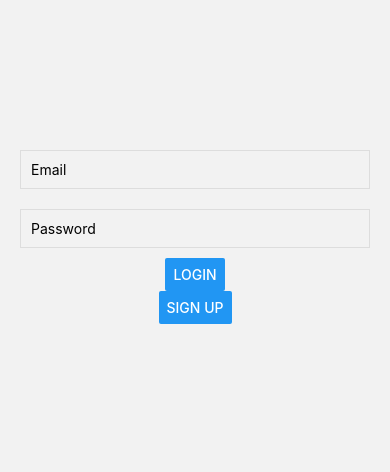
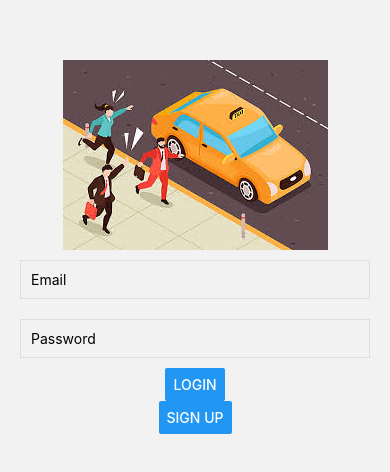
Before and after one commit to muza97/React-Native-Drawler, a React Native app: screen /Login in a window 390 px wide. Shown: the part 190-662 px from the top of the page. Built offline with nearby package versions, Linux system fonts and the light colour scheme.

Commit message:
Image added

```diff
--- a/screens/LoginPage.js
+++ b/screens/LoginPage.js
@@ -1,5 +1,5 @@
 import React, { useState, useContext } from 'react';
-import { View, TextInput, Button, StyleSheet } from 'react-native';
+import { View, TextInput, Button, StyleSheet, Image} from 'react-native';
 import AsyncStorage from '@react-native-async-storage/async-storage';
 import { AuthContext } from '../context/AuthContext';
 import SignupBottomSheet from '../components/SignupBottomSheet'; // Make sure the path matches your file structure
@@ -34,6 +34,11 @@ const LoginPage = ({ navigation }) => {
 
   return (
     <View style={styles.container}>
+    <Image
+      source={require('../assets/image/Unknown-6.jpeg')} // Adjust the path as necessary
+      style={styles.logo}
+    />
+    {/* <View style={styles.container}> */}
       <TextInput
         style={styles.input}
         placeholder="Email"
@@ -67,6 +72,8 @@ const styles = StyleSheet.create({
     alignItems: 'center',
     justifyContent: 'center',
     padding: 20,
+    marginTop: 30,
+
   },
   input: {
     width: '100%',
```
Also changed, not shown: assets/image/Unknown-6.jpeg (added).
